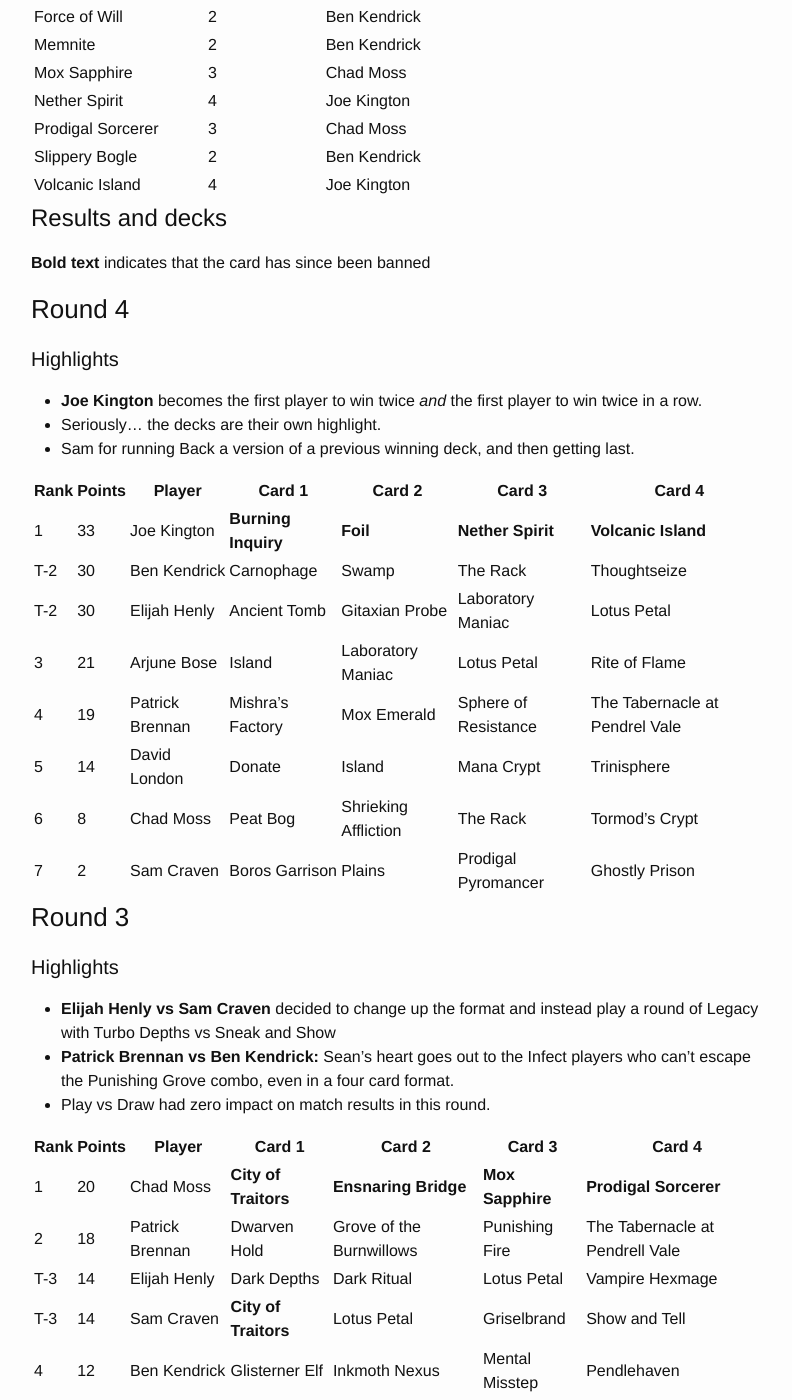
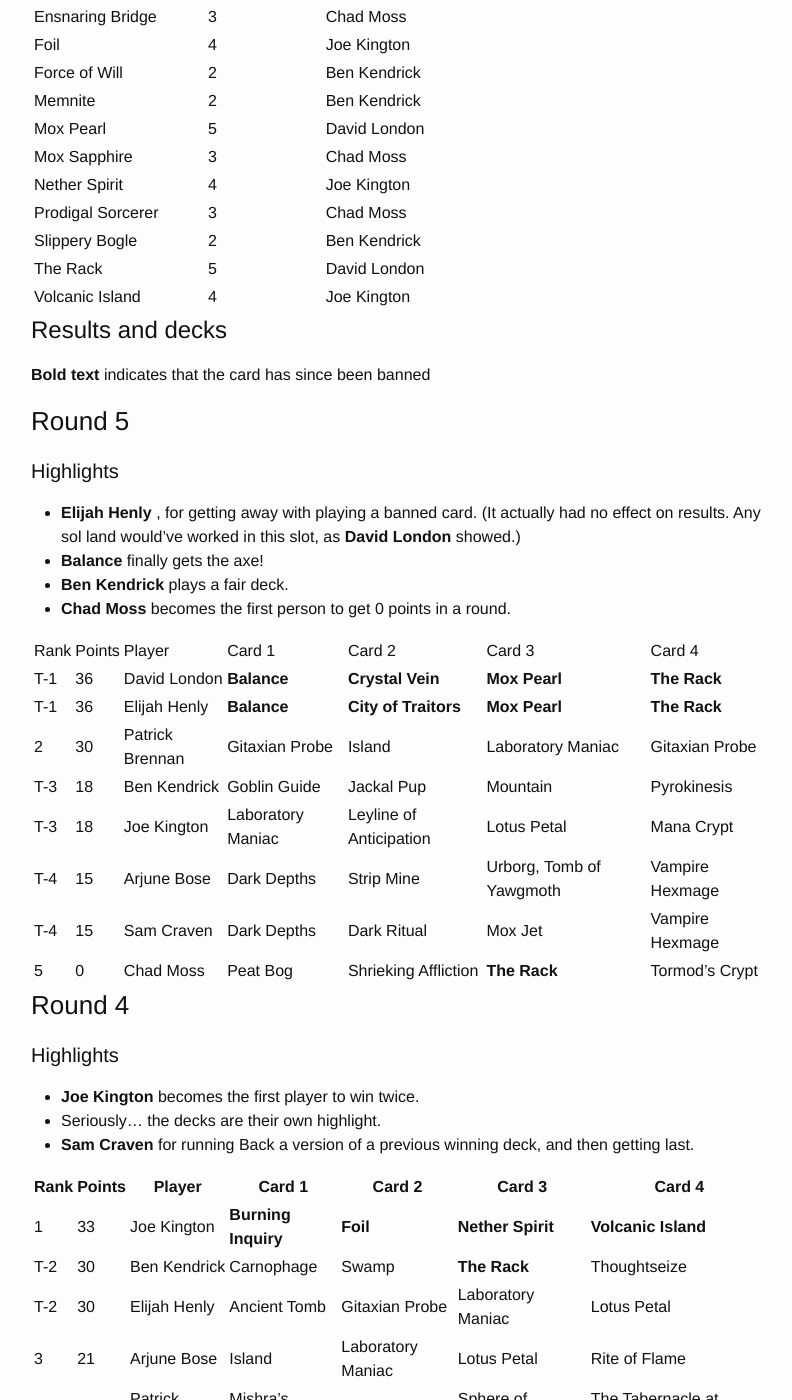
Before and after one commit to LoneStarLhurgoyfs/lonestarlhurgoyfs.github.io, a Jekyll site: the page built from 4cardblind.md, in a window 1280 px wide and 1400 px high, scrolled down 923 px. Shown: the whole window, without its empty margins (239-1031 px from the left). Built offline with Jekyll 4.4.1, drawn with Linux system fonts in a browser that asks for light colours; some of the changed text lies outside the part shown.

Commit message:
4 Card Blind round 5

```diff
--- a/4cardblind.md
+++ b/4cardblind.md
@@ -8,66 +8,89 @@ Four Card Blind is a deck construction game using [these rules](https://www.redd
 
 | Last updated |
 |-|
-| Round 4 | 5 December 2017 |
+| Round 5 | 7 December 2017 |
 
 # Scoreboard
 
 | Rank | Points | Name | Rounds Played |
 |-|-|-|-|
-| 1 | 85 | Ben Kendrick | 4 |
-| 2 | 68 | Joe Kington | 3 |
-| 3 | 64 | Arjune Bose | 4 |
-| 4 | 45 | Patrick Brennan | 3 |
-| 5 | 44 | Elijah Henly | 2 |
-| 6 | 38 | Sam Craven | 4 |
-| 7 | 36 | Chad Moss | 3 |
-| T-8 | 14 | David London | 1 |
-| T-8 | 14 | Stephen Bacala | 2 |
+| 1 | 103 | Ben Kendrick | 5 |
+| 2 | 86 | Joe Kington | 4 |
+| 3 | 80 | Elijah Henly | 3 |
+| 4 | 79 | Arjune Bose | 5 |
+| 5 | 75 | Patrick Brennan | 4 |
+| 6 | 53 | Sam Craven | 5 |
+| 7 | 50 | David London | 2 |
+| 8 | 36 | Chad Moss | 4 |
+| 9 | 14 | Stephen Bacala | 2 |
 
 # Banned List
 
 | Card | Round Banned | Banned By |
 |-|-|-|
+| Balance | 5 | David London |
 | Black Lotus | 1 | Joe Kington |
 | Bitterblossom | 1 | Joe Kington |
 | Burning Inquiry | 4 | Joe Kington |
 | Cabal Therapy | 1 | Joe Kington |
 | Chancellor of the  Annex | 1 | Joe Kington |
 | City of Traitors | 3 | Chad Moss |
+| Crystal Vein | 5 | David London |
 | Dryad Arbor | 2 | Ben Kendrick |
 | Ensnaring Bridge | 3 | Chad Moss |
 | Foil | 4 | Joe Kington |
 | Force of Will | 2 | Ben Kendrick |
 | Memnite | 2 | Ben Kendrick |
+| Mox Pearl | 5 | David London |
 | Mox Sapphire | 3 | Chad Moss |
 | Nether Spirit | 4 | Joe Kington |
 | Prodigal Sorcerer | 3 | Chad Moss |
 | Slippery Bogle | 2 | Ben Kendrick|
+| The Rack | 5 | David London |
 | Volcanic Island | 4 | Joe Kington |
-
-
 
 # Results and decks
 
 **Bold text** indicates that the card has since been banned
 
+### Round 5
+
+#### Highlights
+
+* **Elijah Henly** , for getting away with playing a banned card. (It actually had no effect on results. Any sol land would've worked in this slot, as **David London** showed.)
+* **Balance** finally gets the axe!
+* **Ben Kendrick** plays a fair deck.
+* **Chad Moss** becomes the first person to get 0 points in a round.
+
+
+| Rank | Points | Player | Card 1 | Card 2 | Card 3 | Card 4 |
+| T-1 | 36 | David London | **Balance** | **Crystal Vein** | **Mox Pearl** | **The Rack** |
+| T-1 | 36 | Elijah Henly | **Balance** | **City of Traitors** | **Mox Pearl** | **The Rack** |
+| 2 | 30 | Patrick Brennan | Gitaxian Probe | Island | Laboratory Maniac | Gitaxian Probe |
+| T-3 | 18| Ben Kendrick | Goblin Guide | Jackal Pup | Mountain | Pyrokinesis |
+| T-3 | 18 | Joe Kington | Laboratory Maniac | Leyline of Anticipation | Lotus Petal | Mana Crypt |
+| T-4 | 15 | Arjune Bose | Dark Depths | Strip Mine | Urborg, Tomb of Yawgmoth | Vampire Hexmage |
+| T-4 | 15 | Sam Craven | Dark Depths | Dark Ritual | Mox Jet | Vampire Hexmage |
+| 5 | 0 | Chad Moss | Peat Bog | Shrieking Affliction | **The Rack** | Tormod's Crypt |
+
+
 ### Round 4
 
 #### Highlights
 
-* **Joe Kington** becomes the first player to win twice *and* the first player to win twice in a row.
+* **Joe Kington** becomes the first player to win twice.
 * Seriously... the decks are their own highlight.
-* Sam for running Back a version of a previous winning deck, and then getting last.
+* **Sam Craven** for running Back a version of a previous winning deck, and then getting last.
 
 | Rank | Points | Player | Card 1 | Card 2 | Card 3 | Card 4 |
 |-|-|-|-|-|-|-|
 | 1 | 33 | Joe Kington | **Burning Inquiry** | **Foil** | **Nether Spirit** | **Volcanic Island** |
-| T-2 | 30 | Ben Kendrick | Carnophage | Swamp | The Rack | Thoughtseize |
-| T-2 | 30 | Elijah Henly| Ancient Tomb | Gitaxian Probe | Laboratory Maniac | Lotus Petal|
+| T-2 | 30 | Ben Kendrick | Carnophage | Swamp | **The Rack** | Thoughtseize |
+| T-2 | 30 | Elijah Henly | Ancient Tomb | Gitaxian Probe | Laboratory Maniac | Lotus Petal|
 | 3 | 21 | Arjune Bose | Island | Laboratory Maniac | Lotus Petal | Rite of Flame |
 | 4 | 19 | Patrick Brennan | Mishra's Factory | Mox Emerald | Sphere of Resistance | The Tabernacle at Pendrel Vale |
 | 5 | 14 | David London | Donate | Island | Mana Crypt | Trinisphere |
-| 6 | 8 | Chad Moss | Peat Bog | Shrieking Affliction | The Rack | Tormod's Crypt |
+| 6 | 8 | Chad Moss | Peat Bog | Shrieking Affliction | **The Rack** | Tormod's Crypt |
 | 7 | 2 | Sam Craven | Boros Garrison | Plains | Prodigal Pyromancer | Ghostly Prison |
 
 ### Round 3
```
